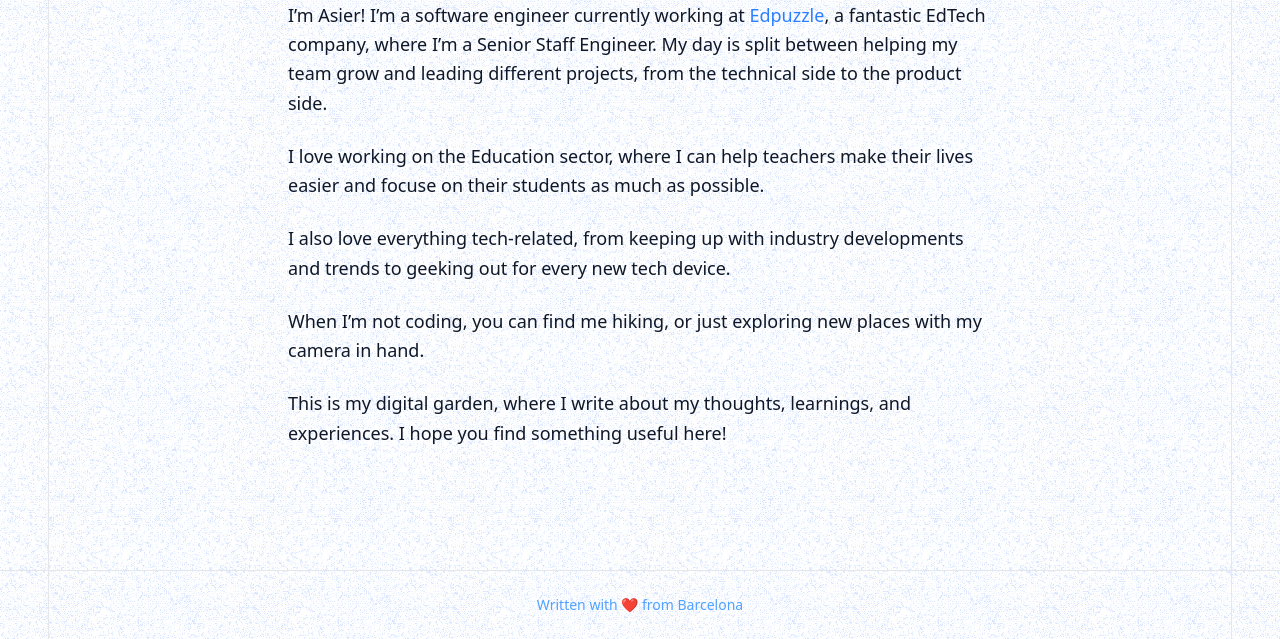
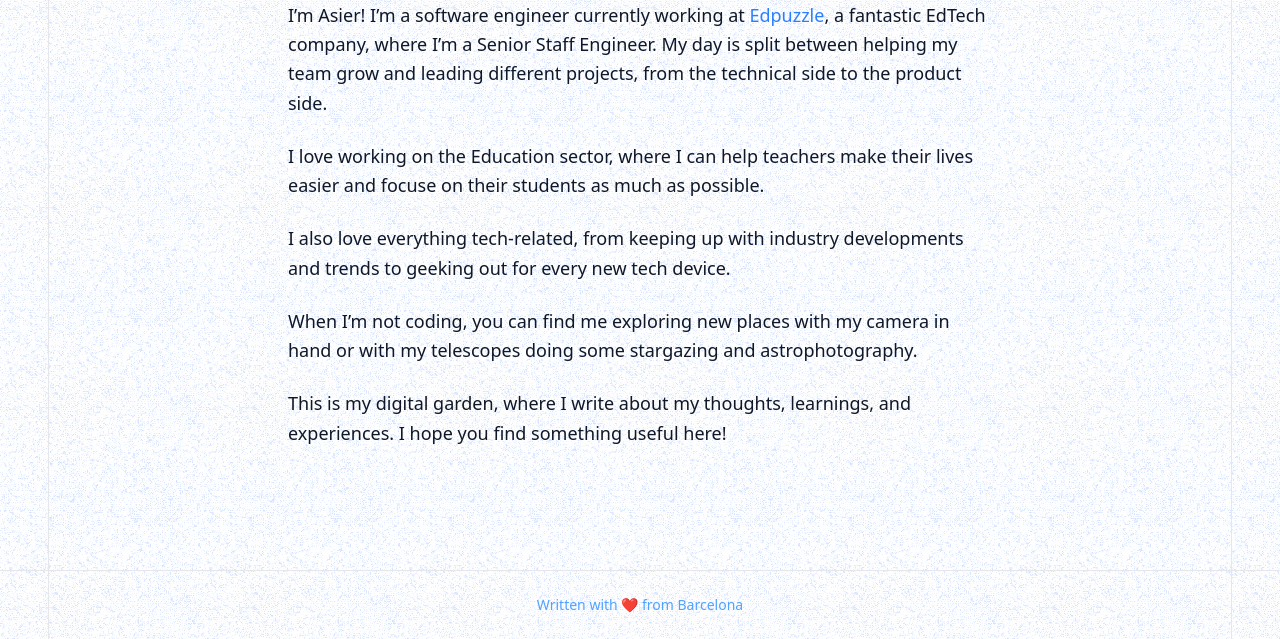
Before and after one commit to asierzapata/asierzapata.com, an Astro site: page /about-me in a window 1280 px wide. Shown: the part 161-800 px from the top of the page. Built offline with nearby package versions, Linux system fonts and the light colour scheme; Astro itself is replaced by a stand-in of ours; some packages are replaced by stand-ins of ours.

Commit message:
update about me

```diff
--- a/src/pages/about-me.md
+++ b/src/pages/about-me.md
@@ -10,6 +10,6 @@ I love working on the Education sector, where I can help teachers make their liv
 
 I also love everything tech-related, from keeping up with industry developments and trends to geeking out for every new tech device.
 
-When I’m not coding, you can find me hiking, or just exploring new places with my camera in hand.
+When I’m not coding, you can find me exploring new places with my camera in hand or with my telescopes doing some stargazing and astrophotography.
 
 This is my digital garden, where I write about my thoughts, learnings, and experiences. I hope you find something useful here!
```
